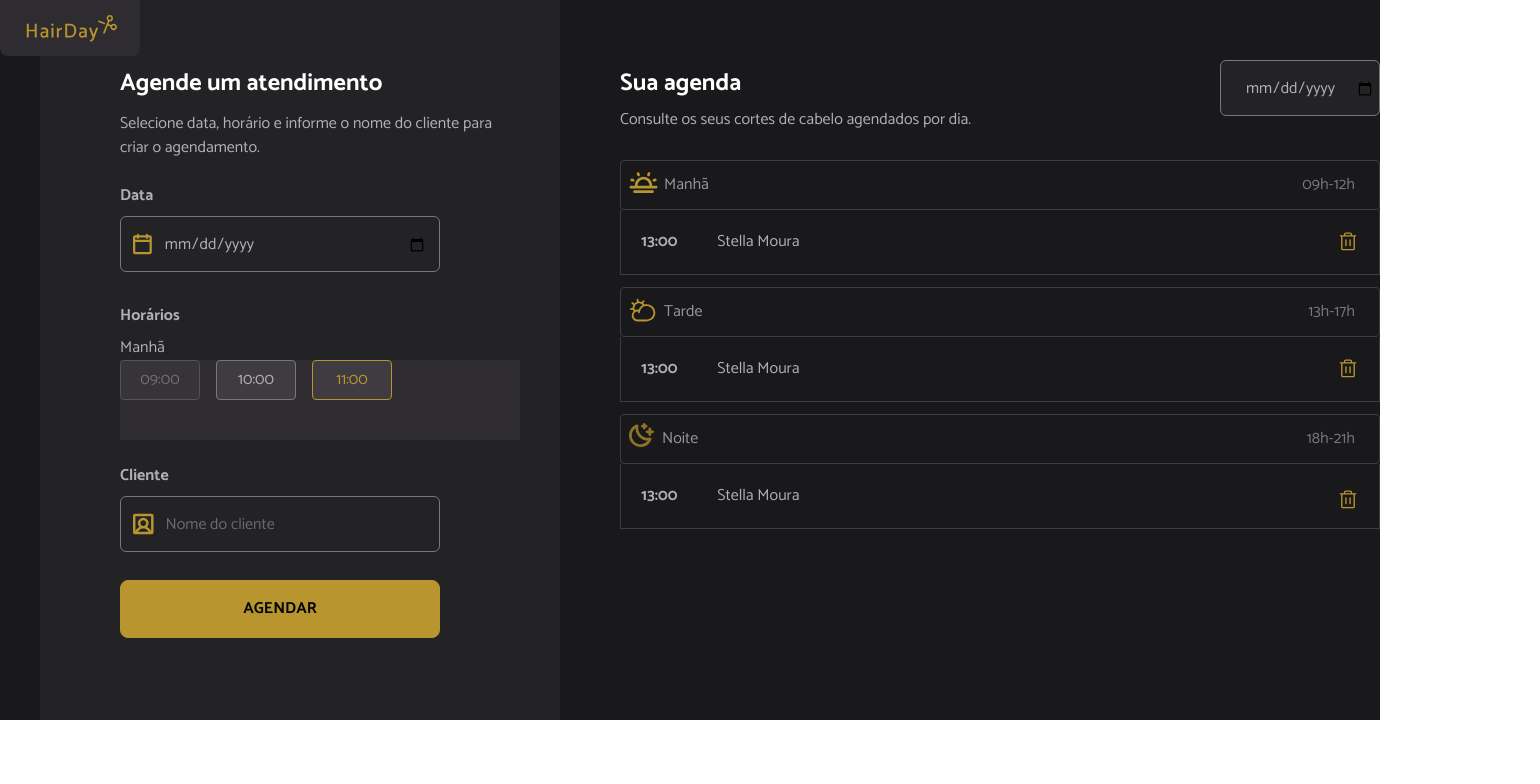
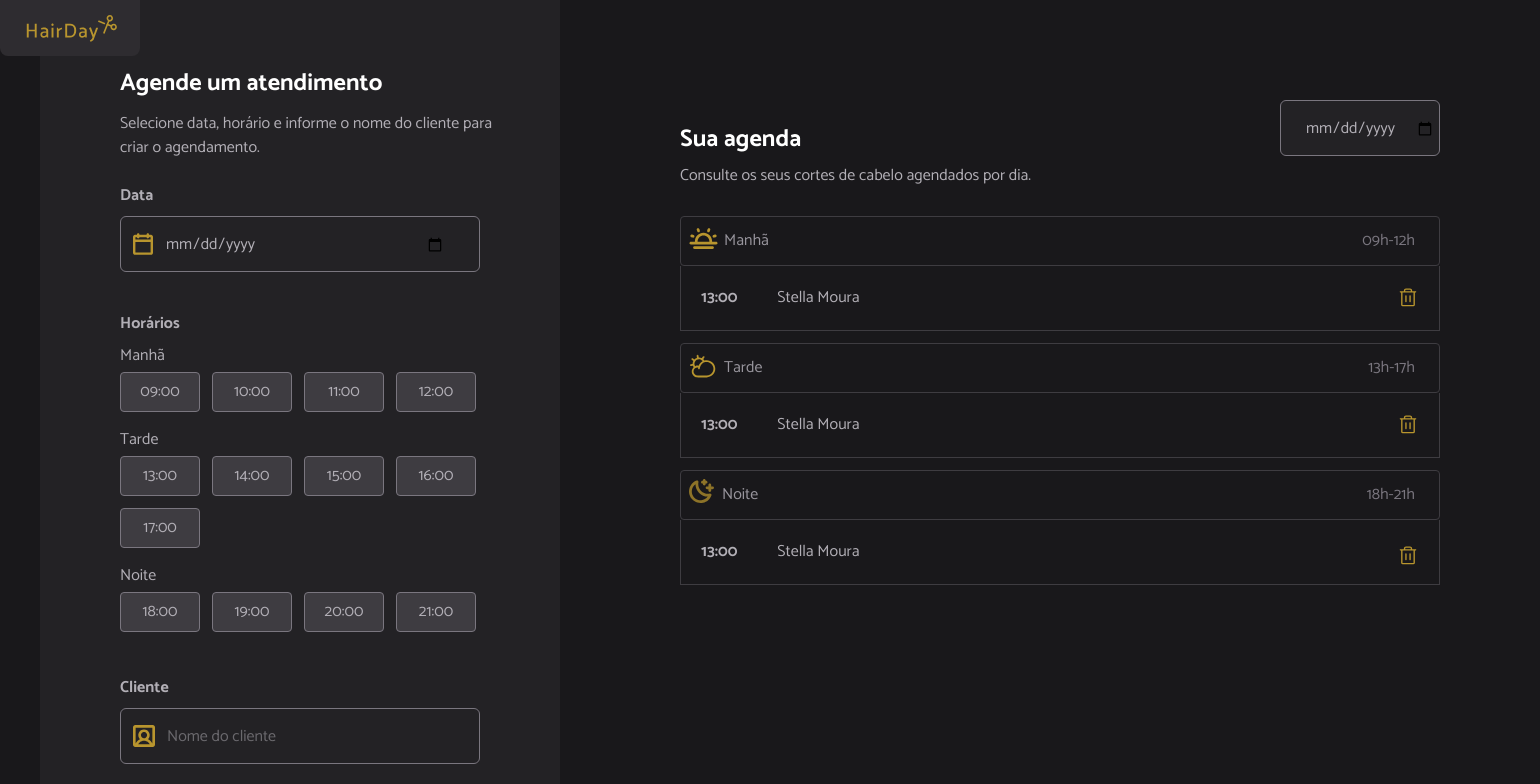
Before and after one commit to gisnarag/Projeto-HairDayReact, a React (Vite) app in the folder HairDay/: page / in a window 1280 px wide. Shown: the top 784 px of the page, 1540 px wide, since content can reach past the window. Built offline with nearby package versions, Linux system fonts and the light colour scheme.

Commit message:
melhorias no layout, botões resolvidos

```diff
--- a/HairDay/src/App.tsx
+++ b/HairDay/src/App.tsx
@@ -24,9 +24,9 @@ export default function App() {
         <Logo />
       </header>
 
-      <div className="flex gap-15 bg-gray-800 w-150">
+      <div className="flex gap-30 bg-gray-800">
 
-        <section className="bg-gray-700 w-150 ml-10 px-10 h-180">
+        <section className="bg-gray-700 w-150 ml-10 px-10 h-220">
           <Text as="h1" appearance="inverse" variant="page-title" className="space-y-2 flex flex-col w-100 mt-18 ml-10">
             Agende um atendimento
           </Text>
@@ -42,15 +42,27 @@ export default function App() {
             <Input type="date" className="font-sans text-base leading-6 text-gray-200 border-b-gray-200 cursor-pointer focus:outline-none" />
           </ContainerStyle>
 
-          <Text as="h2" appearance="secondary" variant="title-md" className="mt-8 ml-10">Horários</Text>
+          <Text as="h2" appearance="secondary" variant="title-md" className="mt-10 ml-10">Horários</Text>
 
           <Text as="p" appearance="secondary" variant="body-text-md" className="mt-2 ml-10">Manhã</Text>
 
-          <ul className="bg-gray-600 h-20 ml-10">
-            <ServicePeriodItem period={"morning"} className="flex gap-4" />
+          <ul className="bg-gray-700 h-12 ml-10 flex items-center justify-between w-95">
+            <ServicePeriodItem period={"morning"} className="flex gap-3" />
           </ul>
 
-          <Text as="h2" appearance="secondary" variant="title-md" className="mt-6 ml-10 mb-2">Cliente</Text>
+          <Text as="p" appearance="secondary" variant="body-text-md" className="mt-3 ml-10">Tarde</Text>
+
+          <ul className="bg-gray-700 h-25 ml-10 flex items-center justify-between w-95">
+            <ServicePeriodItem period={"afternoon"} className="flex flex-wrap gap-3" />
+          </ul>
+
+          <Text as="p" appearance="secondary" variant="body-text-md" className="mt-3 ml-10">Noite</Text>
+
+          <ul className="bg-gray-700 h-12 ml-10 flex items-center justify-between w-95">
+            <ServicePeriodItem period={"night"} className="flex gap-3" />
+          </ul>
+
+          <Text as="h2" appearance="secondary" variant="title-md" className="mt-10 ml-10 mb-2">Cliente</Text>
 
           <ContainerStyle variant="secondary" className="ml-10 bg-gray-700">
             <Icon svg={PersonIcon} className=" fill-yellow"></Icon>
@@ -64,14 +76,14 @@ export default function App() {
 
         <aside className="bg-gray-800 flex-col">
 
-          <div className="bg-gray-800 flex flex-row-reverse">
+          <div className="bg-gray-800 flex flex-row-reverse mr-25">
 
-            <ContainerStyle variant="sm" className="ml-auto mt-15 bg-gray-700">
+            <ContainerStyle variant="sm" className="ml-auto mt-25 bg-gray-700">
               <Icon svg={CalendarIcon} className=" fill-yellow"></Icon>
               <Input type="date" className="font-sans text-base leading-6 text-gray-200 cursor-pointer focus:outline-none" />
             </ContainerStyle>
 
-            <div className="mt-18">
+            <div className="mt-32">
               <Text as="h2" appearance="inverse" variant="page-title">
                 Sua agenda
               </Text>
@@ -80,11 +92,11 @@ export default function App() {
             </div>
           </div>
 
-          <ul className="bg-gray-800 mt-7">
+          <ul className="bg-gray-800 mt-7 mr-25">
             <ContainerStyle className=" bg-gray-800 border border-gray-500 border-b-gray-500">
               <div className="flex px-2 gap-1.5">
                 <Icon svg={DayIcon} className="fill-yellow mt-2"></Icon>
-                <ServicePeriodList period={"morning"} label={"Manhã"} className="mt-3 mb-3" />
+                <ServicePeriodList period={"morning"} label={"Manhã"} className="mt-3 mb-3 cursor-default" />
               </div>
               <Text className="text-gray-300 mt-3" appearance="tertiary">09h-12h</Text>
             </ContainerStyle>
@@ -96,7 +108,7 @@ export default function App() {
             <ContainerStyle className="border border-gray-500 border-b-gray-500 bg-gray-800">
               <div className="flex px-2 gap-1.5">
                 <Icon svg={AfternoonIcon} className="fill-yellow mt-2"></Icon>
-                <ServicePeriodList period={"afternoon"} label={"Tarde"} className="mt-3 mb-3" />
+                <ServicePeriodList period={"afternoon"} label={"Tarde"} className="mt-3 mb-3 cursor-default" />
               </div>
               <Text className="text-gray-300 mt-3" appearance="tertiary">13h-17h</Text>
             </ContainerStyle>
@@ -108,7 +120,7 @@ export default function App() {
             <ContainerStyle className="border border-gray-500 border-b-gray-500 bg-gray-800">
               <div className="flex px-2 gap-2">
                 <Icon svg={NightIcon} className="fill-yellow mt-2" animate={true}></Icon>
-                <ServicePeriodList period={"night"} label={"Noite"} className="mt-3 mb-3" />
+                <ServicePeriodList period={"night"} label={"Noite"} className="mt-3 mb-3 cursor-default" />
               </div>
               <Text className="text-gray-300 mt-3" appearance="tertiary">18h-21h</Text>
             </ContainerStyle>
--- a/HairDay/src/components/button.tsx
+++ b/HairDay/src/components/button.tsx
@@ -28,6 +28,6 @@ export default function Button({ variant, size, disabled, className, children, .
     return (
         <button
             {...props}
-            className={buttonVariantsProps({ variant, size, disabled, className })}>{children} <Text variant="title-md">AGENDAR</Text></button>
+            className={buttonVariantsProps({ variant, size, disabled, className })}>{children} <Text variant="title-md" cursor="pointer">AGENDAR</Text></button>
     )
 }
--- a/HairDay/src/components/container-style.tsx
+++ b/HairDay/src/components/container-style.tsx
@@ -5,7 +5,7 @@ export const ContainerStyleVariants = cva("", {
     variants: {
         variant: {
             primary: "flex justify-between pr-6 border-b border-b-gray-400 rounded-sm w-190 bg-gray-600",
-            secondary: "flex w-80 h-14 gap-3 px-3 py-4 bg-gray-600 rounded-md border border-gray-400 focus-within:border-yellow",
+            secondary: "flex w-90 h-14 gap-3 px-3 py-4 bg-gray-600 rounded-md border border-gray-400 focus-within:border-yellow",
             sm: "flex w-40 h-14 gap-3 px-3 py-4 bg-gray-600 rounded-md border border-gray-400 focus-within:border-yellow",
         }
     },
--- a/HairDay/src/components/service-period-item.tsx
+++ b/HairDay/src/components/service-period-item.tsx
@@ -7,15 +7,23 @@ type OpeningHour = typeof openingHours[number]
 
 interface ServicePeriodItemProps extends React.ComponentProps<"li"> {
     period: ServicePeriodItem,
-    hour?: OpeningHour[]
 }
 
 export default function ServicePeriodItem({ period, className, ...props }: ServicePeriodItemProps) {
+
+    const hours = openingHours.filter(item => item.period === period).map(item => item.hour)
+
+    console.log(hours)
+
     return (
+
         <li {...props} data-period={period} className={className}>
-            <ButtonItem disabled={true}>09:00</ButtonItem>
-            <ButtonItem>10:00</ButtonItem>
-            <ButtonItem selected={true}>11:00</ButtonItem>
+            {hours.map(hour => (
+                <ButtonItem key={hour}>
+                    {hour}
+                </ButtonItem>
+            ))}
         </li>
+
     )
 }
--- a/HairDay/src/components/text.tsx
+++ b/HairDay/src/components/text.tsx
@@ -15,11 +15,16 @@ export const TextVariants = cva("font-sans", {
             secondary: "text-gray-200",
             tertiary: "text-gray-400",
             inverse: "text-white"
+        },
+        cursor: {
+            default: "cursor-default",
+            pointer: "cursor-pointer",
         }
     },
     defaultVariants: {
         variant: "body-text-md",
         appearance: "primary",
+        cursor: "default",
     }
 })
 
@@ -29,11 +34,11 @@ interface TextProps extends VariantProps<typeof TextVariants> {
     children?: React.ReactNode;
 }
 
-export default function Text({ as = "span", variant, className, children, appearance, ...props }: TextProps) {
+export default function Text({ as = "span", variant, cursor, className, children, appearance, ...props }: TextProps) {
     return React.createElement(
         as,
         {
-            className: TextVariants({ variant, appearance, className }),
+            className: TextVariants({ variant, appearance, cursor, className }),
             ...props
         },
         children
--- a/HairDay/src/utils/opening-hours.tsx
+++ b/HairDay/src/utils/opening-hours.tsx
@@ -1,15 +1,15 @@
 export const openingHours = [
-    "9:00",
-    "10:00",
-    "11:00",
-    "12:00",
-    "13:00",
-    "14:00",
-    "15:00",
-    "16:00",
-    "17:00",
-    "18:00",
-    "19:00",
-    "20:00",
-    "21:00",
+    { period: "morning", hour: "09:00" },
+    { period: "morning", hour: "10:00" },
+    { period: "morning", hour: "11:00" },
+    { period: "morning", hour: "12:00" },
+    { period: "afternoon", hour: "13:00" },
+    { period: "afternoon", hour: "14:00" },
+    { period: "afternoon", hour: "15:00" },
+    { period: "afternoon", hour: "16:00" },
+    { period: "afternoon", hour: "17:00" },
+    { period: "night", hour: "18:00" },
+    { period: "night", hour: "19:00" },
+    { period: "night", hour: "20:00" },
+    { period: "night", hour: "21:00" },
 ]
```
